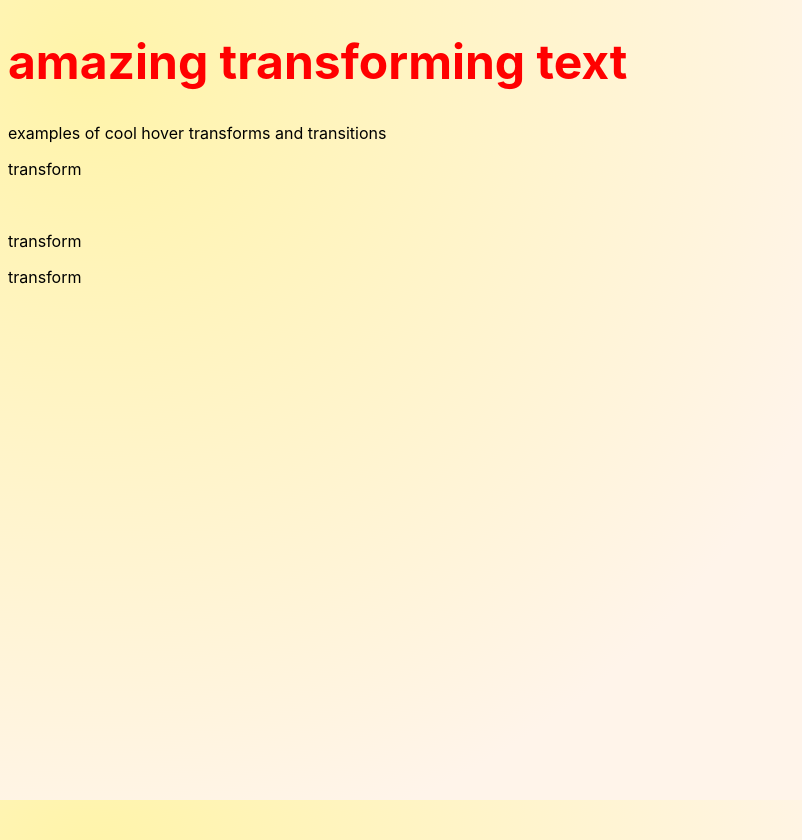
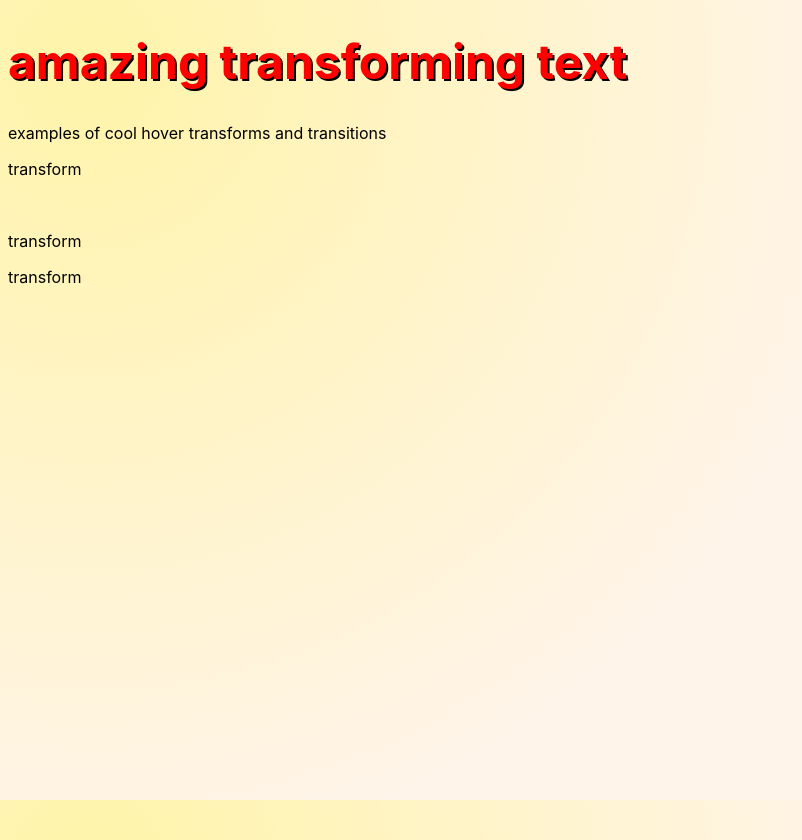
Before and after one commit to willmaher/Class-site, a plain HTML site: page transform.html in a window 1280 px wide. In both pictures the pointer is over the element "amazing transforming text". Shown: the whole page, without its empty margins (0-802 px from the left). Drawn offline with Linux system fonts and the light colour scheme.

Commit message:
Update transform.html

```diff
--- a/transform.html
+++ b/transform.html
@@ -26,11 +26,13 @@
     h1 {
       color:blue;
       font-size: 3rem;
+      text-shadow:0px 0px transparent;
     }
 
 h1:hover{
   color:red;
   font-size:3rem;
+  text-shadow:2px 2px black;
 }
     #box1 {}
 
```
